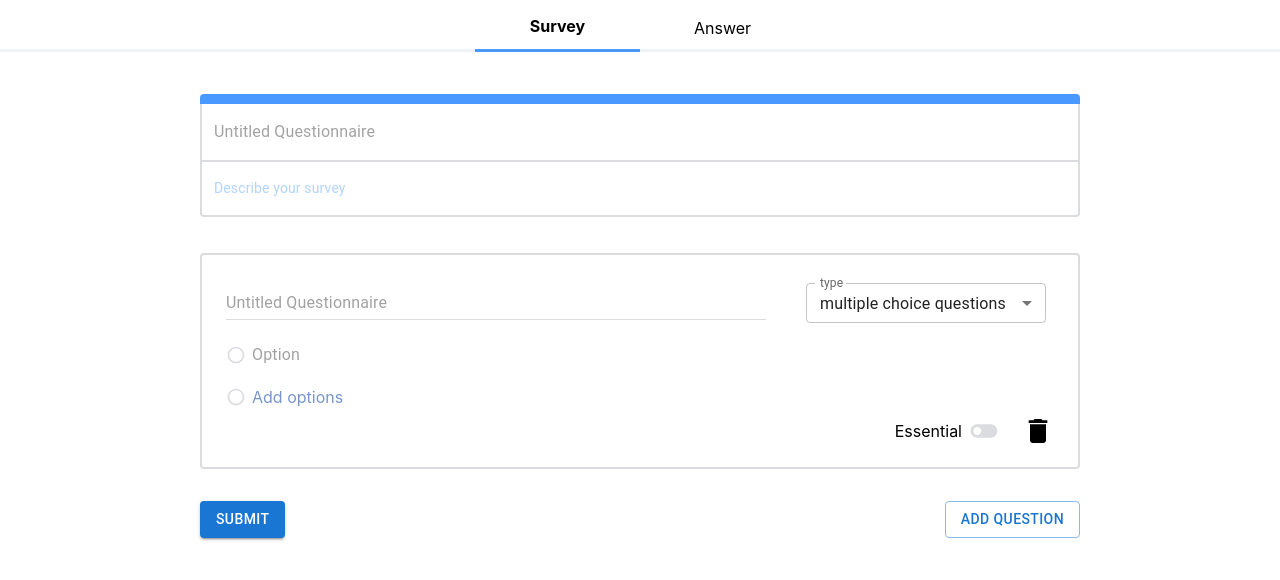
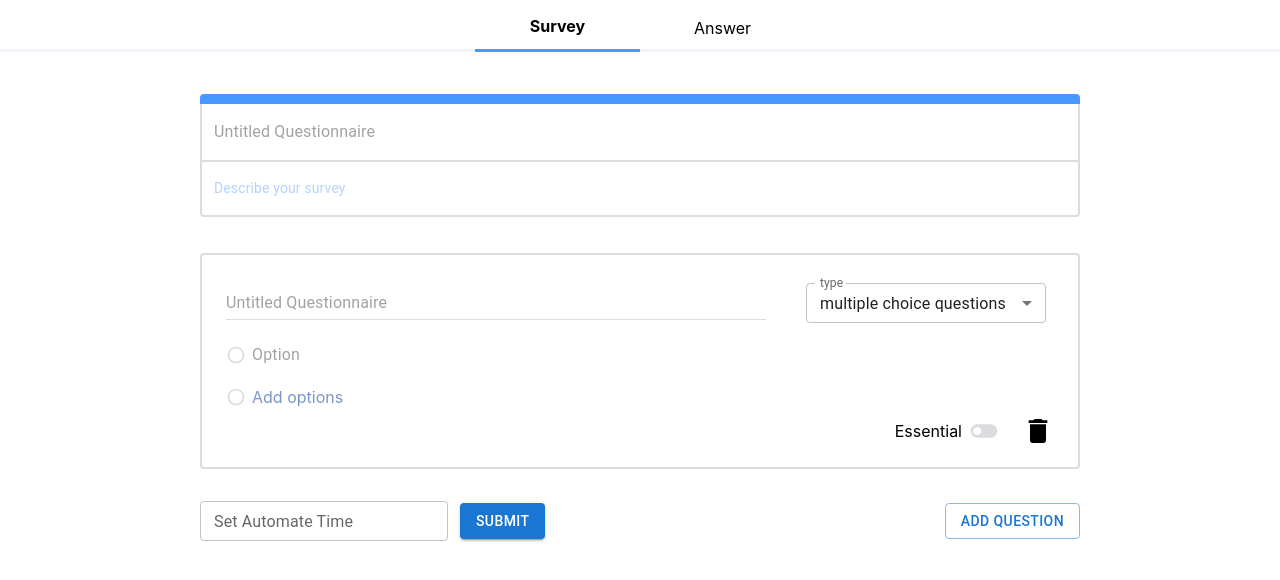
Before and after one commit to seung-ik/raffle-form, a React (Create React App) app: page /survey in a window 1280 px wide. Shown: the top 580 px of the page. Built offline with nearby package versions, Linux system fonts and the light colour scheme.

Commit message:
feat: automate time setting

```diff
--- a/package.json
+++ b/package.json
@@ -7,10 +7,12 @@
     "@emotion/styled": "^11.11.0",
     "@mui/icons-material": "^5.14.18",
     "@mui/material": "^5.14.18",
+    "@mui/x-date-pickers": "^6.18.2",
     "@testing-library/jest-dom": "^5.17.0",
     "@testing-library/react": "^13.4.0",
     "@testing-library/user-event": "^13.5.0",
     "@types/node": "^20.10.0",
+    "dayjs": "^1.11.10",
     "react": "^18.2.0",
     "react-dom": "^18.2.0",
     "react-router-dom": "^6.20.0",
--- a/src/pages/Main/MainPage.tsx
+++ b/src/pages/Main/MainPage.tsx
@@ -1,9 +1,14 @@
 import Header from '@components/Header';
 import { PRIMARY_COLOR } from '@const/style';
 import styled from '@emotion/styled';
-import { Box, Button, Input, Stack } from '@mui/material';
+import { Box, Button, FormControl, Input } from '@mui/material';
 import React, { useState } from 'react';
 import Qgenerator from '../../components/Qgenerator';
+import { AdapterDayjs } from '@mui/x-date-pickers/AdapterDayjs';
+import 'dayjs/locale/de';
+import { LocalizationProvider } from '@mui/x-date-pickers/LocalizationProvider';
+import { DateTimePicker } from '@mui/x-date-pickers/DateTimePicker';
+import { right } from '@popperjs/core';
 
 const MainPage = () => {
   const [surveyTitle, setSurveyTitle] = useState('');
@@ -158,6 +163,15 @@ const MainPage = () => {
         </Col>
 
         <Row mt={4}>
+          <Box style={{ display: 'flex', alignItems: 'center', gap: '12px' }}>
+            <LocalizationProvider dateAdapter={AdapterDayjs} adapterLocale="de">
+              <FormControl sx={{ padding: 0, minWidth: 240 }} size="small">
+                <DateTimePicker
+                  label="Set Automate Time"
+                  slotProps={{ textField: { size: 'small' } }}
+                />
+              </FormControl>
+            </LocalizationProvider>
             <Button
               variant="contained"
               onClick={() =>
@@ -166,6 +180,7 @@ const MainPage = () => {
             >
               Submit
             </Button>
+          </Box>
           <Button variant="outlined" onClick={onAddQuestionClick}>
             Add Question
           </Button>
@@ -191,6 +206,7 @@ const Row = styled(Box)`
   min-width: 580px;
   max-width: 880px;
   width: 100%;
+  align-items: center;
 `;
 
 const Col = styled(Box)`
```
Also changed, not shown: 1 other file (tests, documents, lock files or other folders). Lines whose indentation alone changed are shown as unchanged.
